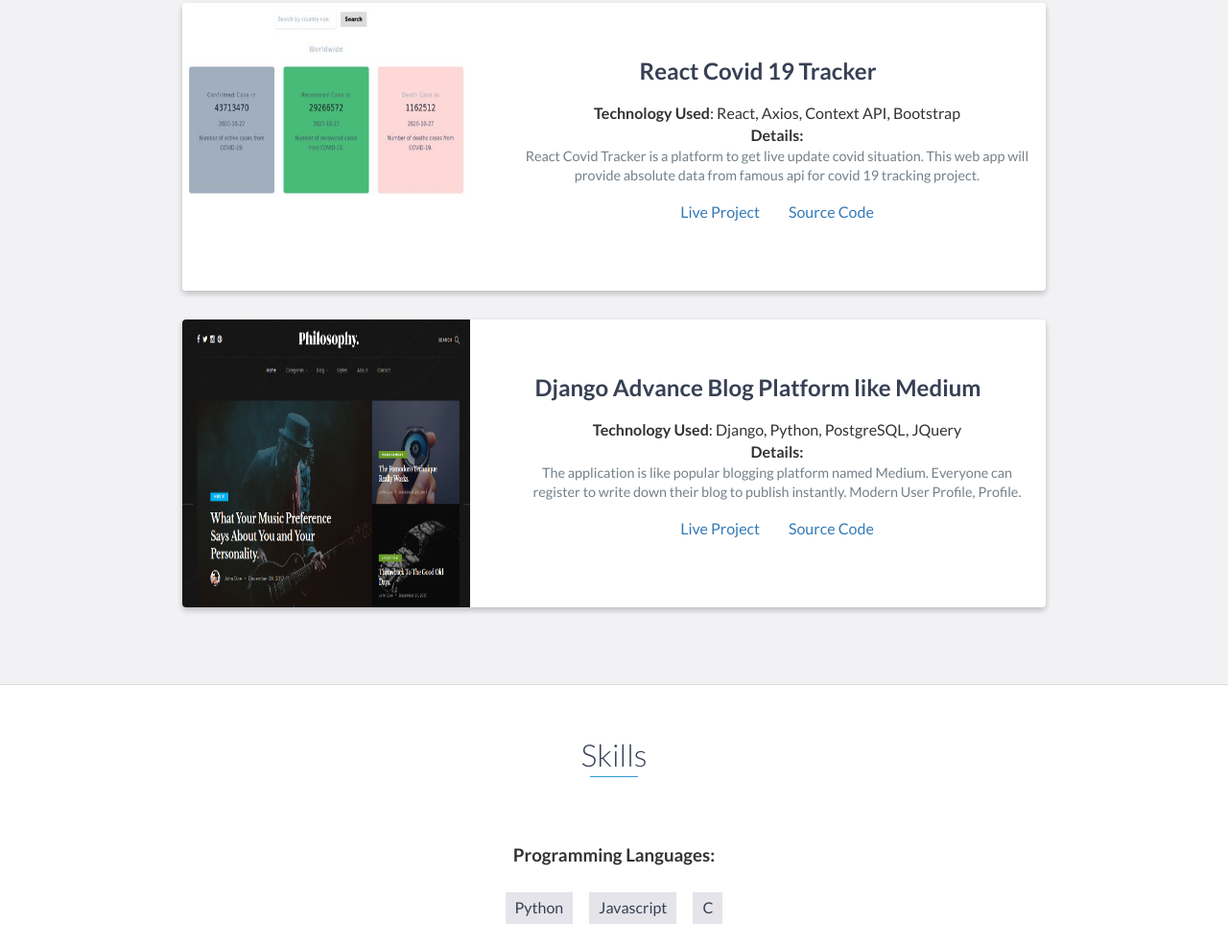
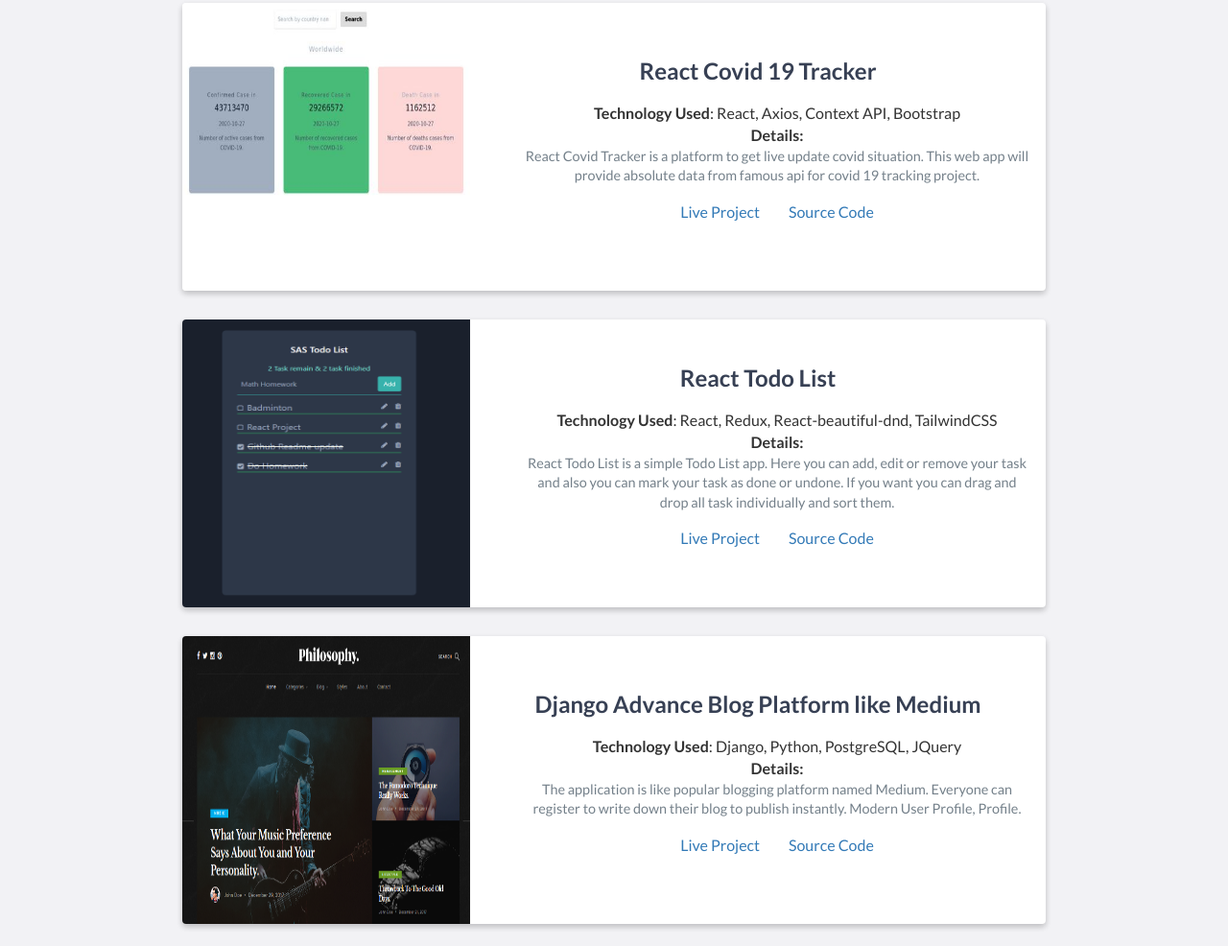
Before and after one commit to shahriar-programmer/Shahriar-Ahmed-Shovon, a website: page index.html in a window 1280 px wide. Shown: the part 2276-3262 px from the top of the page at 96% size. Drawn offline with nearby package versions, Linux system fonts and the light colour scheme.

Commit message:
React Todo List Project Added

```diff
--- a/index.html
+++ b/index.html
@@ -179,6 +179,29 @@
                                 <li><span style="font-weight: bold;">Technology Used</span>: React, Axios, Context API, Bootstrap</li>
                                 <li><span style="font-weight: bold;">Details:</span>
                                     <p>React Covid Tracker is a platform to get live update covid situation. This web app will provide absolute data from famous api for covid 19 tracking project.
+                                    </p>
+                                </li>
+                            </ul>
+                        </p>
+                        <ul style="list-style-type: none; display: flex; align-items: center; justify-content: center;">
+                            <li><a style="margin: 0 15px; text-decoration: none;" href="https://covid19-tracker-shahriar.netlify.app/">Live Project</a></li>
+                            <li><a style="margin: 0 15px; text-decoration: none;" href="https://github.com/shahriar-programmer/React-Covid-Tracker">Source Code</a></li>
+                        </ul>
+                    </div>
+                    <!-- End .project-info -->
+                </div>
+                <div class="project shadow-large">
+                    <div class="project-image">
+                        <img class="project-thumb" src="images/todo.png" />
+                    </div>
+                    <!-- End .project-image -->
+                    <div class="project-info">
+                        <h3 style="font-weight: bold;">React Todo List</h3>
+                        <p>
+                            <ul style="list-style-type:none;">
+                                <li><span style="font-weight: bold;">Technology Used</span>: React, Redux, React-beautiful-dnd, TailwindCSS</li>
+                                <li><span style="font-weight: bold;">Details:</span>
+                                    <p>React Todo List is a simple Todo List app. Here you can add, edit or remove your task and also you can mark your task as done or undone. If you want you can drag and drop all task individually and sort them.
                                     </p>
                                 </li>
                             </ul>
```
Also changed, not shown: images/todo.png (added).
